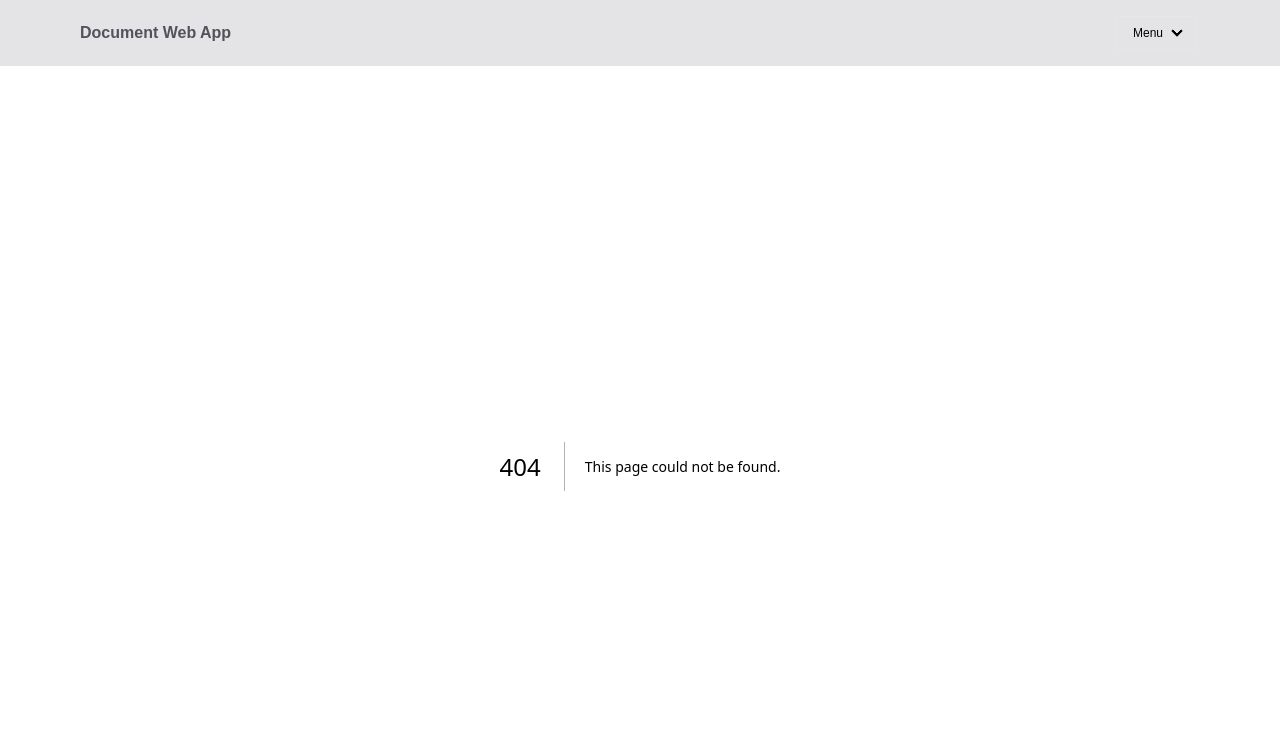
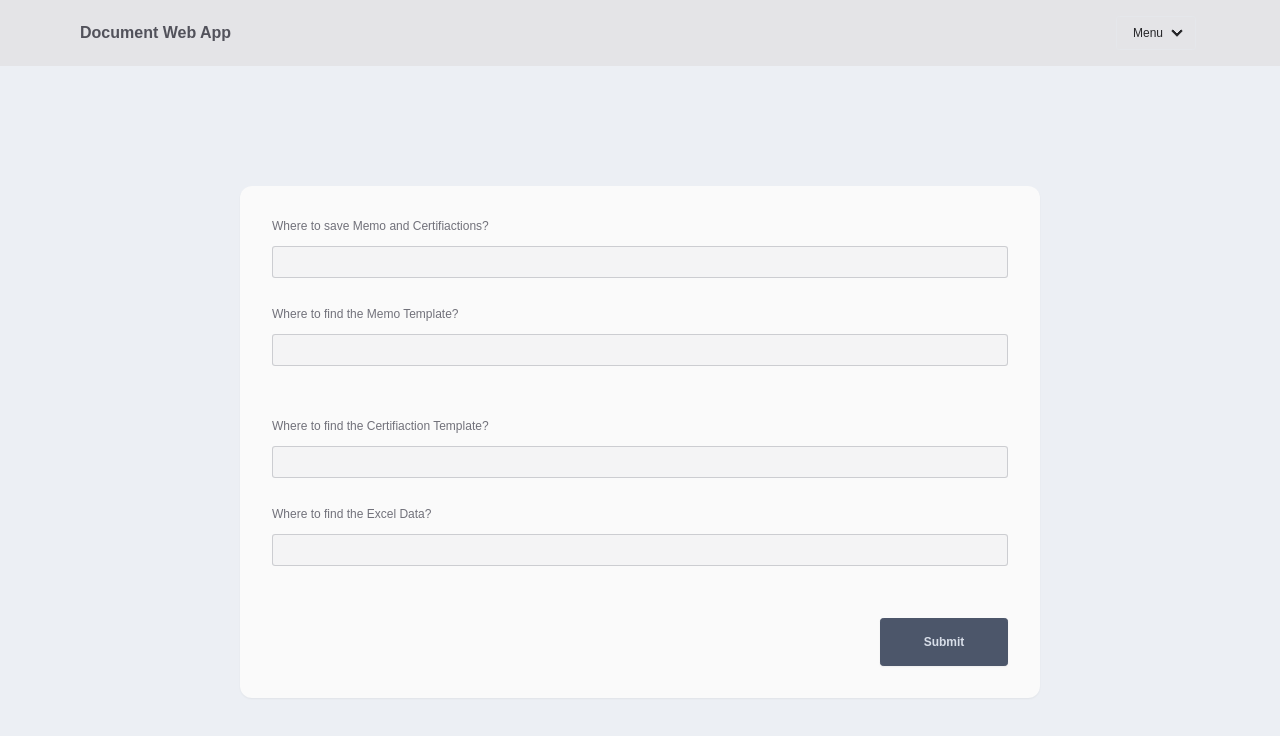
Before and after one commit to AllenCortuna/doctemplater, a Next.js app: page /create-memo in a window 1280 px wide. Before the commit this address had no page. Shown: the top 736 px of the page. Built offline with nearby package versions, Linux system fonts and the light colour scheme; a web font is replaced by a local one.

Commit message:
to fix: create memo

```diff
--- /dev/null
+++ b/app/api/create-memo/route.js
@@ -0,0 +1,70 @@
+import { NextResponse } from "next/server";
+import fs from "fs";
+import path from "path";
+import PizZip from "pizzip";
+import Docxtemplater from "docxtemplater";
+import { convertToDate } from "@/config/convertToDate";
+import { amountToWords } from "@/config/amountToWords";
+import { formatNumber } from "@/config/formatNumber";
+import { filterByLen } from "@/config/removeDup";
+
+export async function POST(request) {
+  const requestData = await request.json();
+  const memoTemplate = fs.readFileSync(
+    path.resolve(__dirname, requestData?.memoTemplate),
+    "binary"
+  );
+  const memoZip = new PizZip(memoTemplate);
+  // console.log("here");
+  // for the MEMO
+  try {
+    let memoOutputDoc = new Docxtemplater(memoZip);
+
+    const memoPath = requestData?.excelData;
+    console.log("BONDS PATH: ", memoPath);
+    const buffer = fs.readFileSync(memoPath);
+    const workbook = xlsx.read(buffer, { type: "buffer" });
+    const sheetName = workbook.SheetNames[0];
+    const sheet = workbook.Sheets[sheetName];
+    const data = xlsx.utils.sheet_to_json(sheet);
+    const unfilterBonds = data.map((obj) => Object.values(obj));
+    const bonds = filterByLen(unfilterBonds, 2);
+    const dataToAdd = {
+      bonds,
+    };
+    // console.log("dataToAdd: ", dataToAdd);
+
+    // Set the data we wish to add to the document
+    memoOutputDoc.setData(dataToAdd);
+
+    try {
+      // Attempt to render the document (Add data to the template)
+      memoOutputDoc.render();
+
+      // Create a buffer to store the output data
+      let outputDocumentBuffer = memoOutputDoc
+        .getZip()
+        .generate({ type: "nodebuffer" });
+
+      // Save the buffer to a file
+      fs.writeFileSync(
+        path.resolve(
+          __dirname,
+          `${folderData?.outputFolder}/ ${id} Certfications.docx`
+        ),
+        outputDocumentBuffer
+      );
+    } catch (error) {
+      console.error(`ERROR Filling out Template:`);
+      console.error(error);
+    }
+  } catch (error) {
+    console.error(`ERROR Loading Template:`);
+    console.error(error);
+  }
+
+  return NextResponse.json({
+    status: 200,
+    message: "Template written succesfully",
+  });
+}
--- /dev/null
+++ b/app/create-memo/page.js
@@ -0,0 +1,106 @@
+"use client";
+import { successToast } from "@/config/toast";
+import React, { useState, useEffect } from "react";
+import { ToastContainer } from "react-toastify";
+
+const Folder = () => {
+  const [data, setData] = useState({
+    outputPath: "",
+    memoTemplate: "",
+    certTemplate: "",
+    excelData: ""
+  });
+
+  useEffect(() => {
+    const folderData = JSON.parse(localStorage.getItem("memoData"));
+    setData(folderData);
+  }, []);
+
+  const handleChange = (e) => {
+    const { name, value } = e.target;
+    setData((prevData) => ({
+      ...prevData,
+      [name]: value,
+    }));
+  };
+
+  const handleSubmit = async (e) => {
+    e.preventDefault();
+    console.log("Submitted data:", data);
+    localStorage.setItem("memoData", JSON.stringify(data));
+    successToast("Folder directories has been updated");
+    // try {
+    //   const pathData = JSON.parse(localStorage.getItem("folderData"));
+    //   const response = await axios.post(
+    //     "http://localhost:3000/api/create-memo",
+    //     JSON.stringify(pathData),
+    //     {
+    //       headers: {
+    //         "Content-Type": "application/json",
+    //       },
+    //     }
+    //   );
+    //   console.log("response: ", response.data.results);
+    //   successToast(response.data.results);
+    // } catch (error) {
+    //   console.log("ERROR: ", error);
+    //   errorToast(error);
+    // }
+  };
+
+  return (
+    <div className="flex w-screen p-20 justify-center">
+      <ToastContainer />
+      <form
+        onSubmit={handleSubmit}
+        className="justify-center flex flex-col gap-3 mt-10 w-auto rounded-xl shadow-sm p-8 min-w-[50rem] bg-zinc-50"
+      >
+        {/* AWARD */}
+        <p className="primary-text">Where to save Memo and Certifiactions?</p>
+        <input
+          name="outputPath"
+          value={data?.outputPath}
+          onChange={handleChange}
+          // onPaste={handlePaste}
+          className="custom-input"
+        ></input>
+
+        <p className="primary-text mt-4">Where to find the Memo Template?</p>
+        <input
+          name="memoTemplate"
+          value={data?.memoTemplate}
+          onChange={handleChange}
+          // onPaste={handlePaste}
+          className="custom-input"
+        ></input>
+
+        <p className="primary-text mt-10">Where to find the Certifiaction Template?</p>
+        <input
+          name="certTemplate"
+          value={data?.certTemplate}
+          onChange={handleChange}
+          // onPaste={handlePaste}
+          className="custom-input"
+        ></input>
+
+        <p className="primary-text mt-4">Where to find the Excel Data?</p>
+        <input
+          name="excelData"
+          value={data?.excelData}
+          onChange={handleChange}
+          // onPaste={handlePaste}
+          className="custom-input"
+        ></input>
+
+        <button
+          type="submit"
+          className="btn btn-neutral text-xs w-32 ml-auto mr-0 mt-10"
+        >
+          Submit
+        </button>
+      </form>
+    </div>
+  );
+};
+
+export default Folder;
--- a/app/page.js
+++ b/app/page.js
@@ -4,11 +4,22 @@ import Link from "next/link";
 export default function Home() {
   return (
     <div className="flex min-h-screen flex-col items-center justify-center gap-10 p-24">
+
+      <Link href={"/create-memo"}>
+        <button className="btn btn-outline rounded-md text-zinc-500 text-md">
+          Create Memo PIO
+        </button>
+      </Link>
+
+
+
+
       <Link href={"/upload-award"}>
         <button className="btn btn-outline rounded-md text-zinc-500 text-md">
           Create Award
         </button>
       </Link>
+
     </div>
   );
 }
--- /dev/null
+++ b/config/removeDup.js
@@ -0,0 +1,24 @@
+export const filterByLen = (array,len) => {
+    // Create an object to store unique keys
+    const uniqueKeys = {};
+
+    // Filter the array based on the first item (index 0) of each sub-array
+    const uniqueArray = array.filter((subArray) => {
+      // Check if the length of the sub-array is exactly 13
+      if (subArray.length === len) {
+        const key = subArray[0];
+
+        // Check if the key is already present in uniqueKeys
+        // If not, add it and return true to keep the sub-array
+        if (!uniqueKeys[key]) {
+          uniqueKeys[key] = true;
+          return true;
+        }
+      }
+
+      // If the length is not 13 or the key is already present, return false to filter out the sub-array
+      return false;
+    });
+
+    return uniqueArray;
+  }
```
